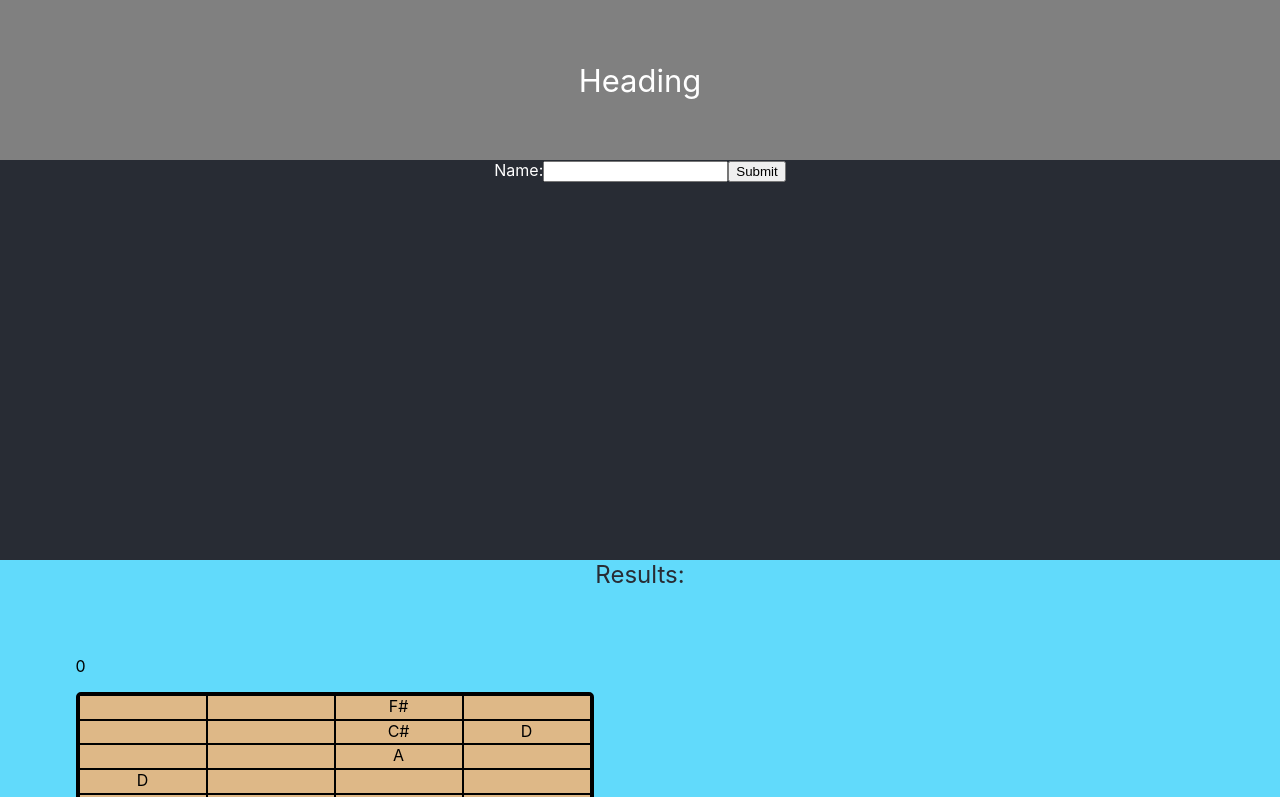
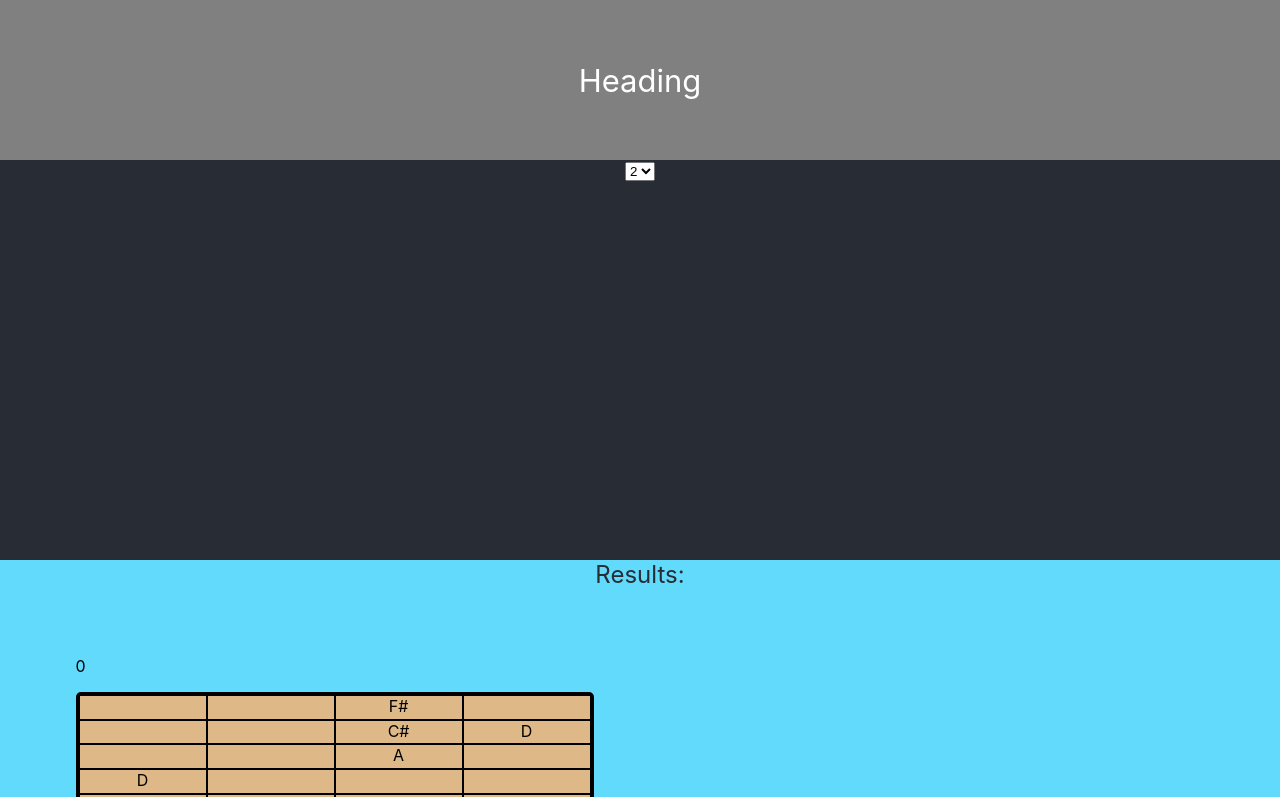
Before and after one commit to ryanwmichaud/TabV4, a React (Create React App) app: page / in a window 1280 px wide. Shown: the top 797 px of the page. Built offline with nearby package versions, Linux system fonts and the light colour scheme.

Commit message:
state in root. update to props. inputting

```diff
--- a/src/App.css
+++ b/src/App.css
@@ -31,7 +31,7 @@
   background-color: #282c34;
 }
 
-.nameform{
+.stretchform{
   color:white;
 }
 
--- a/src/App.js
+++ b/src/App.js
@@ -16,21 +16,18 @@ class Row extends React.Component{
 
   constructor(props){
     super(props);
-    this.state = {rowData: this.props.rowData};
   }
 
-  createRow(){
+
+  render(){
+
     let boxes = [];
-    for(let i=0;i<this.state.rowData.length;i++){
+    for(let i=0;i<this.props.rowData.length;i++){
       boxes = boxes.concat(<Box text={this.props.rowData[i]}></Box>);
     }
-    return boxes;
-  }
-
-  render(){
     return(
       <div className='row'>
-          {this.createRow()}
+          {boxes}
       </div>
     )
   }
@@ -41,30 +38,22 @@ class Row extends React.Component{
 class Diagram extends React.Component{
   constructor(props){
     super(props);
-    this.state = {diagram_data: props.diagram_data}
-  }
-  componentDidMount(){
-
-  }
-  componentWillUnmount(){
-
   }
 
-  createDiagram(){
+
+  render(){
+
+    console.log("rendering diagram", this.props.diagram_data);
     let rows = [];
-    for(let i=1; i<this.state.diagram_data.length;i++){
-      rows = rows.concat(<Row rowData={this.state.diagram_data[i]}></Row>)
+    for(let i=1; i<this.props.diagram_data.length;i++){
+      rows = rows.concat(<Row rowData={this.props.diagram_data[i]}></Row>)
     }
 
-    return rows;
-  }
-
-  render(){
     return(
       <div className='diagram'>
-        <p className='position_marker'>{this.state.diagram_data[0]}</p>
+        <p className='position_marker'>{this.props.diagram_data[0]}</p>
         <div className='diagram_box'>
-            {this.createDiagram()}
+            {rows}
         </div>
       </div>
     )
@@ -77,75 +66,66 @@ class Results extends React.Component{
     super(props);
     this.state = {
       //do I need to save these in state or is props enough?
-      strings: this.props.strings,
-      chordTones: this.props.chordTones,
-      stretch: this.props.stretch,
+      strings: props.strings,
+      chordTones: props.chordTones,
+      stretch: props.stretch,
     };
 
   }
 
-
-  createResults(){
-    let data= generate(this.props.strings,this.props.chordTones,this.props.stretch);
-    console.log(data)
-    let diagrams = [];
-    for(let i=0;i<data.length;i++){
-        diagrams = diagrams.concat(<Diagram diagram_data={data[i]} key={i}/>);
-    }
-    return diagrams;
+  componentWillReceiveProps(props){
+    this.setState({stretch: props.stretch});
   }
 
 
 
   render(){
 
+    console.log("rendiering results",this.props.stretch)
+
+
+    let data= generate(this.state.strings,this.props.chordTones,this.props.stretch);
+    console.log(data);
+    let diagrams = [];
+    for(let i=0;i<data.length;i++){
+        diagrams = diagrams.concat(<Diagram diagram_data={data[i]} key={i}/>);
+    }
+
     return(
       <div>
-        {this.createResults()}
+        {diagrams}
       </div>
     );
   }
 }
 
 
+class StretchForm extends React.Component{
 
-
-
-
-class NameForm extends React.Component {
-  constructor(props) {
+  constructor(props){
     super(props);
-    this.state = {value: ''};
-
     this.handleChange = this.handleChange.bind(this);
-    this.handleSubmit = this.handleSubmit.bind(this);
   }
 
-  handleChange(event) {
-    this.setState({value: event.target.value});
+  handleChange(e) {
+    e.preventDefault();
+    this.props.onChange();
+
   }
 
-  handleSubmit(event) {
-    alert('A name was submitted: ' + this.state.value);
-    event.preventDefault();
-  }
-
-  render() {
+  render(){
     return (
-      <form className='nameform' onSubmit={this.handleSubmit}>
-
-        <label>
-          Name:
-          <input  type="text" value={this.state.value} onChange={this.handleChange} />
-        </label>
-
-        <input type="submit" value="Submit" />
-
+      <form>
+        <select onChange={this.handleChange}>
+          <option value={2}>2</option>
+          <option value={3}>3</option>
+          <option value={4}>4</option>
+        </select>
       </form>
     );
+
   }
 }
-
 
 
 
@@ -153,10 +133,22 @@ class App extends React.Component{
 
   constructor(props){
     super(props);
+    this.changeStretch = this.changeStretch.bind(this);
     this.state = {stretch:4, strings: ["E4","A4","D5","G5","B5","E6"], chordTones: ["D","F#","A","C#"]};
   }
 
+
+  changeStretch(){
+    this.setState({stretch:5})
+
+  }
+
+
+
   render(){
+    console.log("rendering");
+    console.log(this.state);
+
     return (
       <div className="App">
         <header className="App-header">
@@ -167,7 +159,7 @@ class App extends React.Component{
         </header>
         <div className="main">
           <div className='input'>
-            <NameForm className="nameform"></NameForm>
+          <StretchForm onChange={this.changeStretch}></StretchForm>
           </div>
           <div className='results'>Results:</div>
           <Results stretch={this.state.stretch} strings={this.state.strings} chordTones={this.state.chordTones}/>
--- a/src/main.js
+++ b/src/main.js
@@ -163,7 +163,7 @@ function generate(openStrings,chordTones, stretch){
 
     }
 
-    console.log(solutions);
+    //console.log(solutions);
     return(solutions);
 }
 
```
